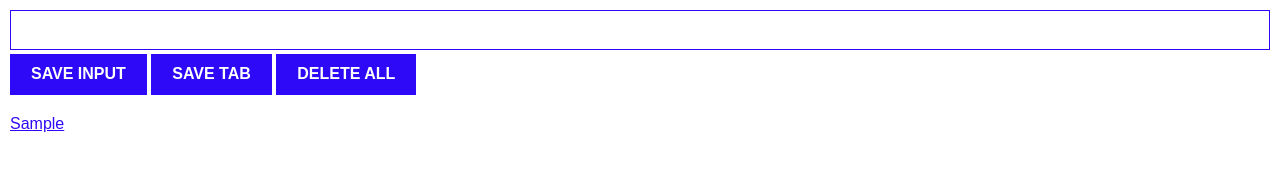
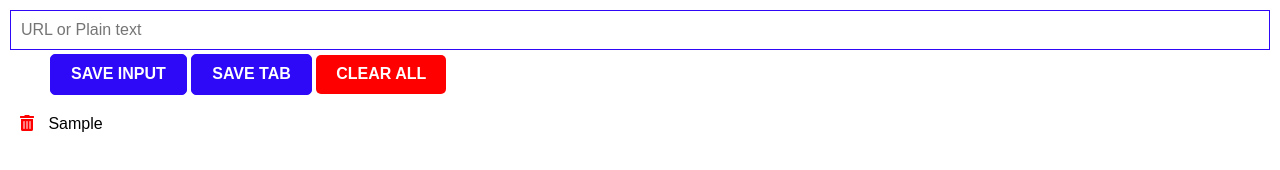
Before and after one commit to KingsleyIbe/LeadsTrackerChromeExtension, a browser extension: page index.html in a window 1280 px wide. Both pictures are taken after typing "Sample" into the empty fields and a click on the button "SAVE INPUT". Drawn offline with nearby package versions, Linux system fonts and the light colour scheme.

Commit message:
added delete individual item feature

```diff
--- a/index.css
+++ b/index.css
@@ -12,13 +12,16 @@ input {
     border: 1px solid #2d09f7;
     margin-bottom: 4px;
 }
-
 button {
     background: #2d09f7;
     color: #fff;
     padding: 10px 20px;
     border: 1px solid #2d09f7;
     font-weight: bold;
+    border-radius: 5px;
+    position: relative;
+    left: 40px;
+    margin: auto;
 }
 button:hover{
     opacity: 0.3;
@@ -42,6 +45,19 @@ li {
 a {
     color: #2d09f7;
 }
+#delete-btn{
+    background-color: #ff0000;
+    border: 0;
+}
+.fas{
+    color: #ff0000;;
+    border: 0;
+    margin-right: 10px;
+    margin-left: 10px;
+}
+.fas:hover{
+    opacity: 0.3;
+}
 a:hover{
     opacity: 0.3;
 }
--- a/index.html
+++ b/index.html
@@ -1,12 +1,15 @@
 <html>
     <head><link rel="stylesheet" href="https://cdnjs.cloudflare.com/ajax/libs/normalize/8.0.1/normalize.css">
         <link rel="stylesheet" href="index.css">
+        <link rel="stylesheet" href="https://use.fontawesome.com/releases/v5.5.0/css/all.css">
     </head>
     <body>
-        <input type="text" id="input-el">
+        <input type="text" id="input-el" placeholder="URL or Plain text">
+        <div>
         <button id="input-btn">SAVE INPUT</button>
         <button id="tab-btn">SAVE TAB</button>
-        <button id="delete-btn">DELETE ALL</button>
+        <button id="delete-btn">CLEAR ALL</button>
+    </div>
         <ul id="ul-el">
         </ul>
         <script src="index.js"></script>
--- a/index.js
+++ b/index.js
@@ -1,4 +1,4 @@
-//Varible Declaration and assignment of values.
+// window.addEventListener("loadeddata", () => {
 let myLeads = [];
 const inputEl = document.getElementById("input-el");
 const inputBtn = document.getElementById("input-btn");
@@ -6,6 +6,8 @@ const ulEl = document.getElementById("ul-el");
 const deleteBtn = document.getElementById("delete-btn");
 const leadsFromLocalStorage = JSON.parse(localStorage.getItem("myLeads"));
 const tabBtn = document.getElementById("tab-btn");
+
+
 
 //Add item from the input when saveInput button is clicked.
 inputBtn.addEventListener("click", function () {
@@ -35,19 +37,53 @@ tabBtn.addEventListener("click", function () {
 function render(leads) {
 let listItems = "";
   for (let i = 0; i < leads.length; i++) {
+    if (
+      leads[i].includes("@", 0)
+    || leads[i].includes(".", 0)
+    || leads[i].includes("www.", 0)
+    || leads[i].includes("https", 0)
+    || leads[i].includes("http", 0)
+    || leads[i].includes("/", 0)
+    || leads[i].includes(":", 0)
+    || leads[i].includes("|", 0))
+    {
       listItems += `
       <li>
+          <i class="fas fa-trash-alt" id="delete-item"></i>
           <a target='_blank' href='${leads[i]}'>
               ${leads[i]}
           </a>
+
       </li>
   `;
+
+    }else{
+      listItems += `
+      <li>
+          <i class="fas fa-trash-alt" id="delete-item"></i>
+              ${leads[i]}
+      </li>
+  `;
+
+    }
+
   }
   ulEl.innerHTML = listItems;
 }
+
+//Delete individual items
+const deleteItem = document.getElementById("delete-item");
+deleteItem.addEventListener("click", function () {
+  myLeads.splice(myLeads, 1);
+  localStorage.setItem("myLeads", JSON.stringify(myLeads));
+  render(myLeads);
+
+  });
+
 //Delete all saved url when delete button is double clicked.
 deleteBtn.addEventListener("dblclick", function () {
   localStorage.clear();
   myLeads = [];
   render(myLeads);
 });
+// });
```
Also changed, not shown: 1 other file. Lines whose indentation alone changed are shown as unchanged.
